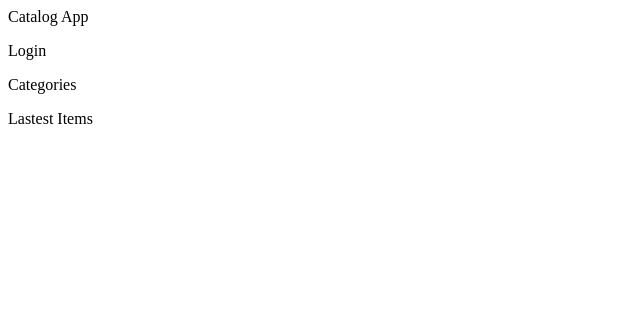
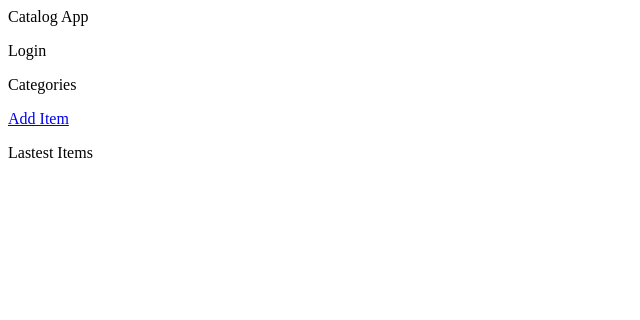
Before and after one commit to jjsuper/catalog, a Flask app: page / in a window 1280 px wide. Shown: the top 320 px of the page, without its empty margins (0-640 px from the left). Run offline with Flask 2, Linux system fonts and the light colour scheme.

Commit message:
Add redirect

```diff
--- a/application.py
+++ b/application.py
@@ -1,7 +1,10 @@
-from flask import Flask, render_template, request, redirect, url_for, jsonify
-from sqlalchemy import create_engine
+from flask import Flask, render_template, request, redirect, url_for, jsonify, flash
+from sqlalchemy import create_engine, DateTime
 from sqlalchemy.orm import sessionmaker
 from database_setup import Base, Category, Item
+from datetime import datetime
+
+
 
 app = Flask(__name__)
 
@@ -30,10 +33,10 @@
 
 
 @app.route('/')
-@app.route('/catalog')
+@app.route('/catalog/')
 def cataglog():
     categories = session.query(Category)
-    items = session.query(Item).order_by(Item.id.desc())
+    items = session.query(Item).order_by(Item.date.desc())
     return render_template(
         'catalog.html', categories = categories, items = items)
 
@@ -62,9 +65,11 @@
             category = Category(name=request.form['category_name'])
             session.add(category)
             session.commit()
-        newItem = Item(name=request.form['name'], description=request.form['description'], category=category)
-        session.add(newItem)
-        session.commit()
+        item = session.query(Item).filter_by(category=category, name=request.form['name']).all()
+        if not item:
+            newItem = Item(name=request.form['name'], description=request.form['description'], category=category, date=datetime.now())
+            session.add(newItem)
+            session.commit()
         return redirect(url_for('category', category_name=category.name))
     else:
         return render_template('additem.html')
@@ -83,6 +88,7 @@
             category_id = request.form['category_id']
             category = session.query(Category).filter_by(id=category_id).one()
             editItem.category = category
+        editItem.date = datetime.now()
         session.add(editItem)
         session.commit()
         return redirect(url_for('category', category_name=category_name))
@@ -93,7 +99,8 @@
 @app.route('/catalog/<string:category_name>/<string:item_name>/delete',
            methods=['GET', 'POST'])
 def deleteItem(category_name, item_name):
-    itemToDelete = session.query(Item).filter_by(name=item_name).one()
+    category = session.query(Category).filter_by(name=category_name).one()
+    itemToDelete = session.query(Item).filter_by(category=category, name=item_name).one()
     if request.method == 'POST':
         session.delete(itemToDelete)
         session.commit()
--- a/database_setup.py
+++ b/database_setup.py
@@ -1,6 +1,7 @@
 import os
 import sys
-from sqlalchemy import Column, ForeignKey, Integer, String
+from datetime import datetime
+from sqlalchemy import Column, ForeignKey, Integer, String, DateTime
 from sqlalchemy.ext.declarative import declarative_base
 from sqlalchemy.orm import relationship
 from sqlalchemy import create_engine
@@ -26,7 +27,7 @@
 
     id = Column(Integer, primary_key=True)
     name = Column(String(250), nullable=False)
-    #date = Column(DateTime)
+    date = Column(DateTime, default=datetime.now())
     description = Column(String(5000))
     category_id = Column(Integer, ForeignKey('category.id'))
     category = relationship(Category)
--- a/templates/catalog.html
+++ b/templates/catalog.html
@@ -9,12 +9,11 @@
             <div class = 'login'><p>Login</p></div>
         </div>
 
-
         <div class = 'category'>
             <p>Categories</p>
             <ul class = 'category_list' style="list-style-type:none">
             {% for c in categories %}
-            <li><a href = '#'>{{c.name}}</a></li>
+            <li><a href = "{{url_for('category', category_name = c.name)}}">{{c.name}}</a></li>
 
             {% endfor %}
             </ul>
@@ -22,10 +21,11 @@
         </div>
 
         <div class = 'lastest_items'>
+            <a href = "{{url_for('addItem')}}">Add Item</a>
             <p>Lastest Items</p>
             <ul class = 'lastest_items_list' style="list-style-type:none">
             {% for i in items %}
-            <li><a href = '#'>{{i.name}}</a>
+            <li><a href = "{{url_for('item', category_name = i.category.name, item_name=i.name)}}">{{i.name}}</a>
             <i>({{i.category.name}})</i>
 
             </li>
--- a/templates/category.html
+++ b/templates/category.html
@@ -14,7 +14,7 @@
             <p>Categories</p>
             <ul class = 'category_list' style="list-style-type:none">
             {% for c in categories %}
-            <li><a href = '#'>{{c.name}}</a></li>
+            <li><a href = "{{url_for('category', category_name = c.name)}}">{{c.name}}</a></li>
 
             {% endfor %}
             </ul>
@@ -25,7 +25,7 @@
             <p>{{category.name}} Items ({{items.count()}} items)</p>
             <ul class = 'category_items_list' style="list-style-type:none">
             {% for i in items %}
-            <li><a href = '#'>{{i.name}}</a>
+            <li><a href = "{{url_for('item', category_name = category.name, item_name=i.name)}}">{{i.name}}</a>
 
 
             </li>
--- a/templates/item.html
+++ b/templates/item.html
@@ -12,7 +12,11 @@
         <div class = 'item'>
             <h1>{{item.name}}</h1>
             <p>{{item.description}}</p>
-
+            <p>
+            <a href = "{{url_for('editItem', category_name = item.category.name, item_name=item.name)}}">Edit</a>
+            <text>|</text>
+            <a href = "{{url_for('deleteItem', category_name = item.category.name, item_name=item.name)}}">Delete</a>
+            </p>
         </div>
 
     </body>
```
Also changed, not shown: lotsofitems.py (+10 -9 lines).
